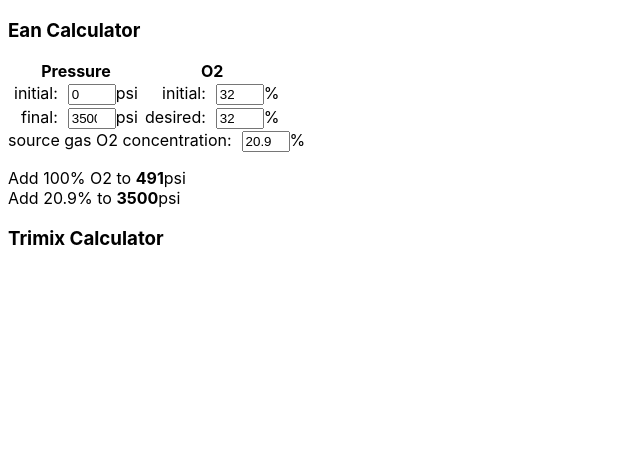
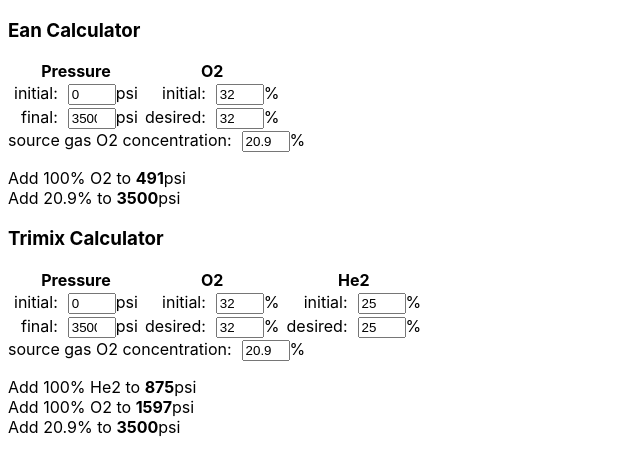
Before and after one commit to bm5w/trimixCalc, a React app: page / in a window 1280 px wide. Shown: the top 474 px of the page, without its empty margins (0-640 px from the left). Built offline with nearby package versions, Linux system fonts and the light colour scheme.

Commit message:
Add working Trimix components.

```diff
--- a/app/components/Trimix.jsx
+++ b/app/components/Trimix.jsx
@@ -1,15 +1,171 @@
 import React from 'react';
+import NumberInput from './NumberInput.jsx';
+import * as _ from 'lodash';
 
 
 class Trimix extends React.Component {
     constructor(props) {
         super(props);
+        this.state = {
+            totalVolume: 200,
+            initialPressure: 0,
+            finalPressure: 3500,
+            initialO2: 32.0,
+            finalO2: 32.0,
+            initialHe2: 25.0,
+            finalHe2: 25.0,
+            fillO2: 20.9
+        };
+
+        this.onChange = this.onChange.bind(this);
+        this.getO2Pressure = this.getO2Pressure.bind(this);
+        this.getHe2Pressure = this.getHe2Pressure.bind(this);
     }
 
+    onChange(id, value){
+        let initialValues = this.state;
+        initialValues[id] = value;
+        this.setState(initialValues);
+    }
+
+    getO2Pressure(){
+        let Pi= Number(this.state.initialPressure);
+        let Pf= Number(this.state.finalPressure);
+        let Ci = Number(this.state.initialO2/100);
+        let Cf = Number(this.state.finalO2/100);
+
+        let fillO2Conc = Number(this.state.fillO2/100);
+        let PHe2 = this.getHe2Pressure()-Pi;
+
+        let psiO2 = (Cf*Pf + fillO2Conc*Pi - fillO2Conc*Pf - Ci*Pi + fillO2Conc*PHe2)/(1-fillO2Conc);
+        psiO2 = psiO2 + PHe2 + Pi;
+        psiO2 = _.round(psiO2, 0);
+        return psiO2;
+    }
+
+    getHe2Pressure(){
+        let Pi= Number(this.state.initialPressure);
+        let Pf= Number(this.state.finalPressure);
+        let Ci = Number(this.state.initialHe2/100);
+        let Cf = Number(this.state.finalHe2/100);
+
+        let fillHe2Conc = 0;
+
+        let psiHe2 = (Cf*Pf + fillHe2Conc*Pi - fillHe2Conc*Pf - Ci*Pi)/(1-fillHe2Conc);
+        psiHe2 = _.round(Pi+psiHe2, 0);
+        return psiHe2;
+    }
 
     render() {
+        let He2Add = this.getHe2Pressure();
+        let O2Add = this.getO2Pressure();
         return (
-            <h3>Trimix Calculator</h3>
+            <div>
+                <h3>Trimix Calculator</h3>
+                <div>
+                    <table>
+                      <thead>
+                        <tr>
+                          <th>Pressure</th>
+                          <th>O2</th>
+                          <th>He2</th>
+                        </tr>
+                      </thead>
+                      <tbody>
+                        <tr>
+                          <td>
+                            <NumberInput
+                                onChange={this.onChange}
+                                label='initial'
+                                units='psi'
+                                id='initialPressure'
+                                value={this.state.initialPressure}
+                                step='100'
+                            />
+                          </td>
+                          <td>
+                            <NumberInput
+                                onChange={this.onChange}
+                                label='initial'
+                                units='%'
+                                id='initialO2'
+                                value={this.state.initialO2}
+                                min='0'
+                                max='100'
+                                step='.1'
+                            />
+                          </td>
+                          <td>
+                            <NumberInput
+                                onChange={this.onChange}
+                                label='initial'
+                                units='%'
+                                id='initialHe2'
+                                value={this.state.initialHe2}
+                                min='0'
+                                max='100'
+                                step='.1'
+                            />
+                          </td>
+                        </tr>
+                        <tr>
+                          <td>
+                            <NumberInput
+                                onChange={this.onChange}
+                                label='final'
+                                units='psi'
+                                id='finalPressure'
+                                value={this.state.finalPressure}
+                                step='100'
+                            />
+                          </td>
+                          <td>
+                            <NumberInput
+                                onChange={this.onChange}
+                                label='desired'
+                                units='%'
+                                id='finalO2'
+                                value={this.state.finalO2}
+                                min='0'
+                                max='100'
+                                step='.1'
+                            />
+                          </td>
+                          <td>
+                            <NumberInput
+                                onChange={this.onChange}
+                                label='desired'
+                                units='%'
+                                id='finalHe2'
+                                value={this.state.finalHe2}
+                                min='0'
+                                max='100'
+                                step='.1'
+                            />
+                          </td>
+                        </tr>
+                      </tbody>
+                    </table>
+                    <NumberInput
+                        onChange={this.onChange}
+                        label='source gas O2 concentration'
+                        units='%'
+                        id='fillO2'
+                        value={this.state.fillO2}
+                        min='0'
+                        max='100'
+                        step='.1'
+                    />
+                </div>
+                <div>
+                    {(this.state.finalPressure > O2Add && this.state.finalPressure > He2Add) ?
+                    <p>
+                        Add 100% He2 to <span className="bold">{He2Add}</span>psi <br/>
+                        Add 100% O2 to <span className="bold">{O2Add}</span>psi <br/>
+                        Add {this.state.fillO2}% to <span className="bold">{this.state.finalPressure}</span>psi <br/>
+                    </p> : <p> Impossible to mix </p>}
+                </div>
+            </div>
         )
     }
 }
```
